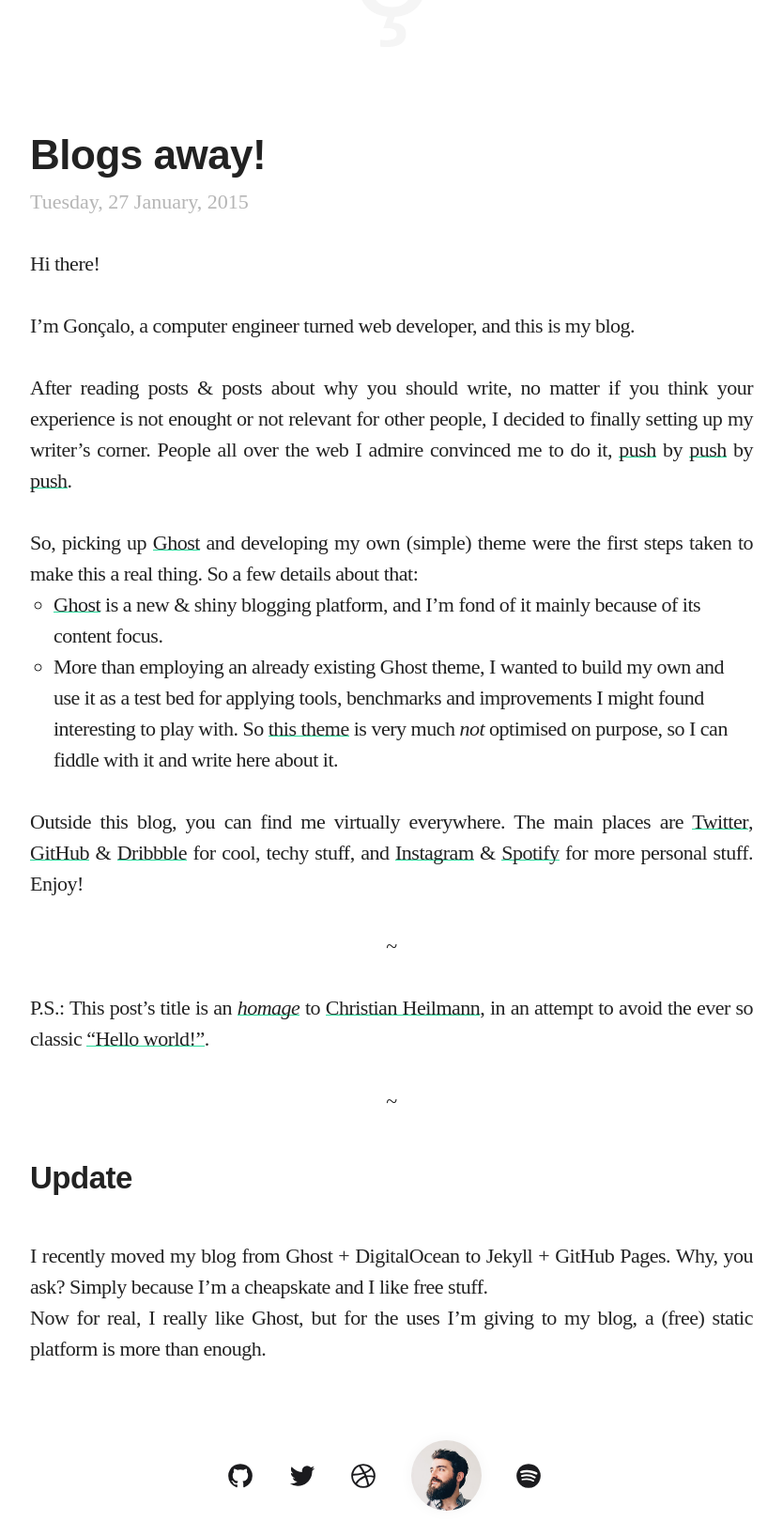
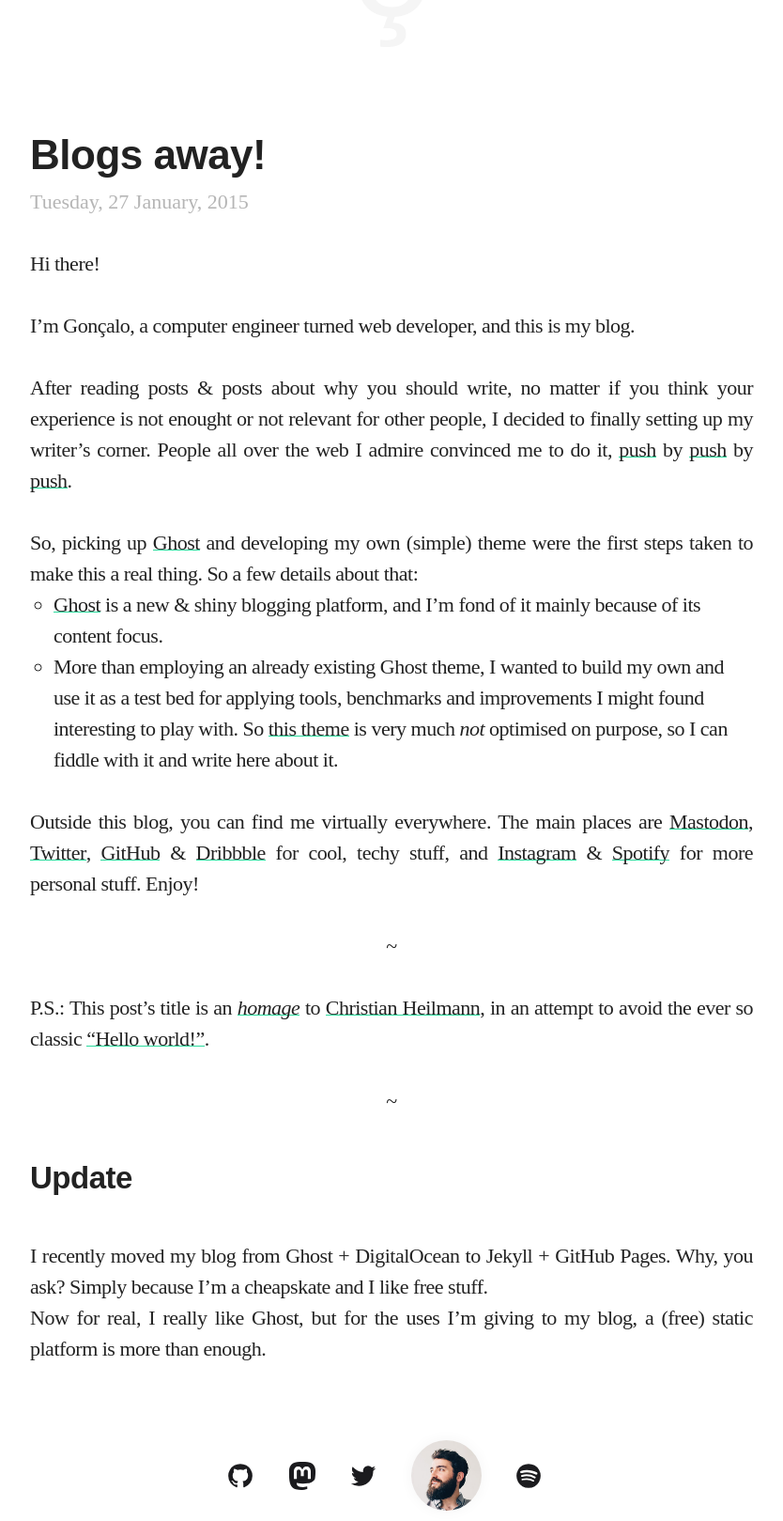
Before and after one commit to gnclmorais/blog, a Jekyll site: the page built from _posts/2015-01-27-blogs-away.markdown, in a window 1280 px wide, cut to the strip 0-1619 px from the top of the page. Shown: the whole strip at 94% size, without its empty margins (223-1057 px from the left). Built offline with Jekyll 4.4.1, drawn with Linux system fonts in a browser that asks for light colours; some web fonts are replaced.

Commit message:
Add Mastodon link to blog

```diff
--- a/_config.yml
+++ b/_config.yml
@@ -10,9 +10,9 @@
   card: summary
 
 # Social
+github_username:    gnclmorais
 twitter_username:   gnclmorais
-github_username:    gnclmorais
-dribbble_username:  gnclmorais
+mastodon_link:      https://indieweb.social/@gnclmorais
 instagram_username: gnclmorais
 spotify_username:   gnclmorais
 
--- a/_includes/footer.html
+++ b/_includes/footer.html
@@ -8,12 +8,12 @@
       {% include icons/github.html username=site.github_username %}
     {% endif %}
 
+    {% if site.mastodon_link %}
+      {% include icons/mastodon.html link=site.mastodon_link %}
+    {% endif %}
+
     {% if site.twitter_username %}
       {% include icons/twitter.html username=site.twitter_username %}
-    {% endif %}
-
-    {% if site.dribbble_username %}
-      {% include icons/dribbble.html username=site.dribbble_username %}
     {% endif %}
 
     <img class="avatar-rounded" src="{{ "/images/avatar.jpg" | prepend: site.baseurl | prepend: site.url }}" title="Gonçalo Morais" alt="">
--- a/_includes/icons/dribbble.html
+++ /dev/null
@@ -1,3 +0,0 @@
-<a href="https://dribbble.com/{{ include.username }}" title="Dribbble">
-  <span class="icon icon--dribbble">{% include icons/icon-dribbble.svg %}</span>
-</a>
--- /dev/null
+++ b/_includes/icons/mastodon.html
@@ -0,0 +1,3 @@
+<a rel="me" href="{{ include.link }}">
+  <span class="icon icon--mastodon">{% include icons/icon-mastodon.svg %}</span>
+</a>
--- a/_posts/2015-01-27-blogs-away.markdown
+++ b/_posts/2015-01-27-blogs-away.markdown
@@ -15,7 +15,7 @@
 - [Ghost](https://ghost.org) is a new & shiny blogging platform, and I’m fond of it mainly because of its content focus.
 - More than employing an already existing Ghost theme, I wanted to build my own and use it as a test bed for applying tools, benchmarks and improvements I might found interesting to play with. So [this theme](https://github.com/gnclmorais/Noir) is very much _not_ optimised on purpose, so I can fiddle with it and write here about it.
 
-Outside this blog, you can find me virtually everywhere. The main places are [Twitter](https://twitter.com/gnclmorais), [GitHub](https://github.com/gnclmorais) & [Dribbble](https://dribbble.com/gnclmorais) for cool, techy stuff, and [Instagram](https://instagram.com/gnclmorais) & [Spotify](https://play.spotify.com/user/gnclmorais) for more personal stuff. Enjoy!
+Outside this blog, you can find me virtually everywhere. The main places are [Mastodon](https://indieweb.social/@gnclmorais), [Twitter](https://twitter.com/gnclmorais), [GitHub](https://github.com/gnclmorais) & [Dribbble](https://dribbble.com/gnclmorais) for cool, techy stuff, and [Instagram](https://instagram.com/gnclmorais) & [Spotify](https://play.spotify.com/user/gnclmorais) for more personal stuff. Enjoy!
 
 ---
 
```
Also changed, not shown: _includes/icons/icon-dribbble.svg (deleted), _includes/icons/icon-mastodon.svg (added).
